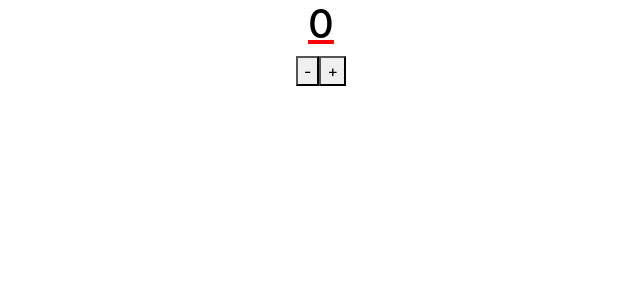
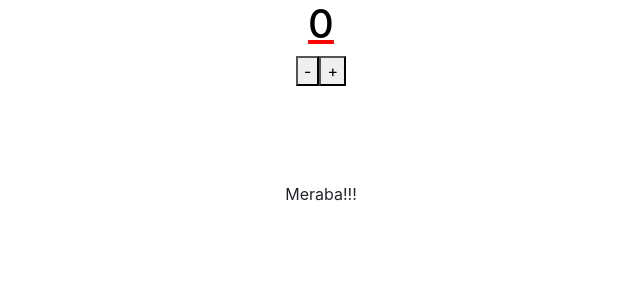
Before and after one commit to OzanMertKaraca/ReactJs-1, a React (Create React App) app: page / in a window 1280 px wide. Shown: the top 300 px of the page, without its empty margins (319-959 px from the left). Built offline with nearby package versions, Linux system fonts and the light colour scheme.

Commit message:
const component

```diff
--- a/src/App.js
+++ b/src/App.js
@@ -3,6 +3,7 @@ import React,{ Component } from 'react';
 import Counter from './Counter.js';
 import './App.css';
 import './newcss.css';
+import Footer from "./Footer";
 
 
 
@@ -15,6 +16,7 @@ class App extends Component  {
             <div className="App">
 
                 <Counter />
+                <Footer />
 
             </div>
 
--- /dev/null
+++ b/src/Footer.js
@@ -0,0 +1,11 @@
+import React  from "react";
+
+const Footer = () =>
+    <div>
+        <br/>
+        <br/>
+        <br/>
+        <br/>Meraba!!!
+
+    </div>
+export  default Footer;
```
